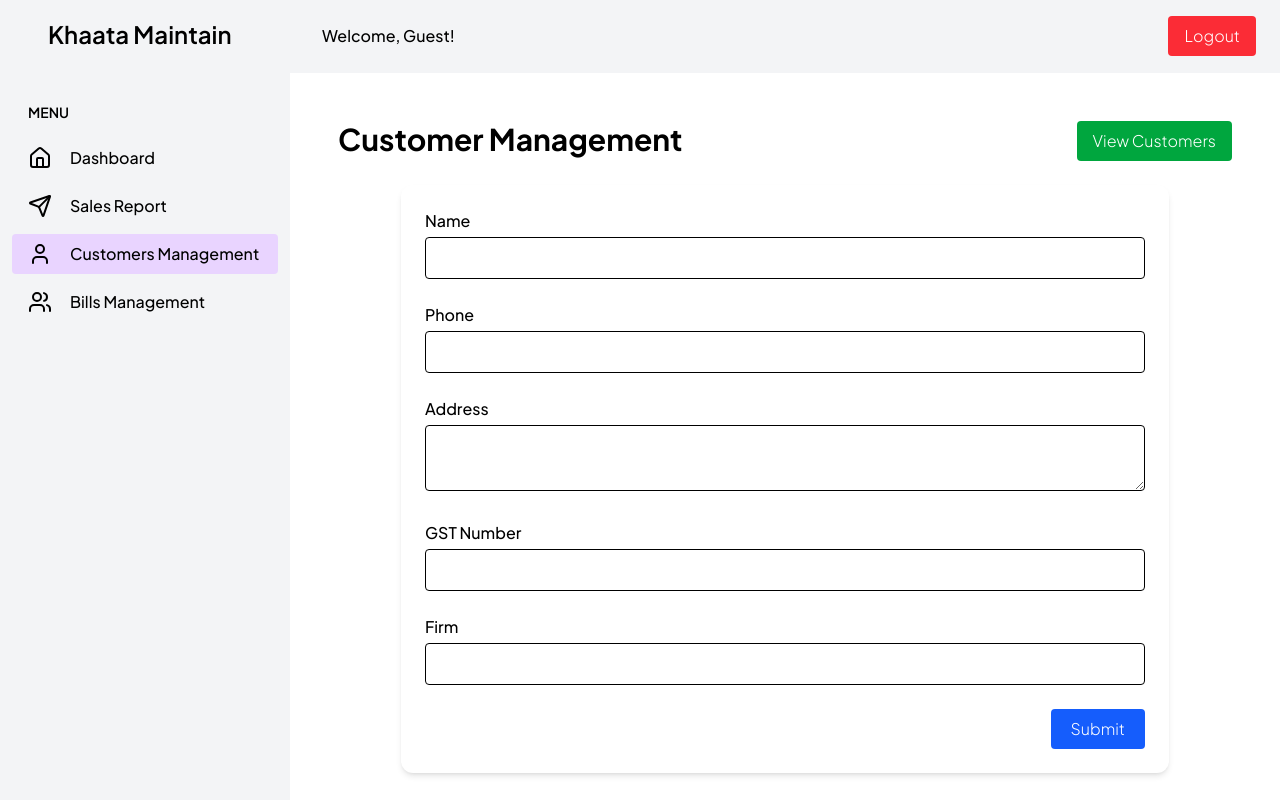
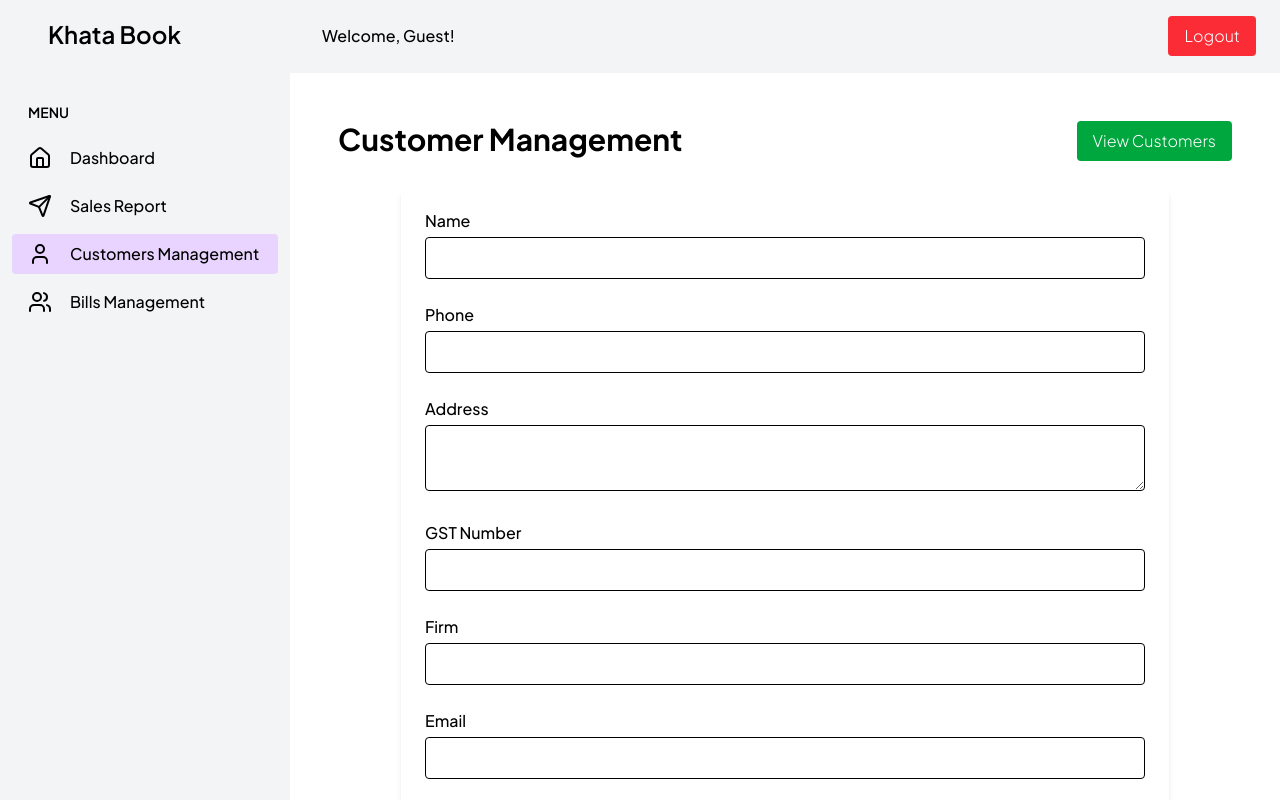
Before and after one commit to ak-2301/Saahayak-AI-Web, a React (Vite) app: page /customers in a window 1280 px wide. Both pictures are taken after a click on the button "Create Customer". Built offline with nearby package versions, Linux system fonts and the light colour scheme.

Commit message:
fix minor changes

```diff
--- a/src/components/common/Sidebar.jsx
+++ b/src/components/common/Sidebar.jsx
@@ -1,9 +1,5 @@
 import React, { useEffect, useRef } from "react";
 import { NavLink, useLocation } from "react-router-dom";
-import Logo from "../../assets/react.svg";
-import dashboard from "../../assets/Dashboard.svg";
-// eslint-disable-next-line
-import admin from "../../assets/react.svg";
 import { Home, Send, FileText, User, Users, Bell } from "lucide-react";
 
 const Sidebar = ({ sidebarOpen, setSidebarOpen }) => {
@@ -47,7 +43,7 @@ const Sidebar = ({ sidebarOpen, setSidebarOpen }) => {
       <div className="items-center justify-between ps-12 pt-5.5 lg:pt-4.5">
         <NavLink to="/" className="flex">
           {/* <img src={Logo} alt="Logo" width={"70%"} /> */}
-          <h1 className="text-2xl font-semibold"> Khaata Maintain</h1>
+          <h1 className="text-2xl font-semibold"> Khata Book</h1>
         </NavLink>
 
         <button
--- a/src/pages/Customer.jsx
+++ b/src/pages/Customer.jsx
@@ -20,6 +20,7 @@ const Customer = () => {
     name: '',
     phone: '',
     address: '',
+    email:'',
     gst: '',
     firm: '',
   });
@@ -35,8 +36,8 @@ const Customer = () => {
   );
 
   const customerBills = {
-    1: [{ date: '2025-07-06', status: 'Paid' }],
-    2: [{ date: '2025-07-05', status: 'Due' }],
+    1: [{ billNo:'B001',date: '2025-07-06', status: 'Paid' }],
+    2: [{ billNo:'B002', date: '2025-07-05', status: 'Due' },{billNo:'B003', date: '2025-07-05', status: 'Paid' }],
     3: [],
     4: [],
     5: [],
@@ -114,7 +115,7 @@ const Customer = () => {
             onSubmit={handleCreateCustomer}
             className="bg-white p-6 rounded-xl shadow-md space-y-6 max-w-3xl mx-auto"
           >
-            {['name', 'phone', 'address', 'gst', 'firm'].map((field) => (
+            {['name', 'phone', 'address', 'gst', 'firm','email'].map((field) => (
               <div key={field}>
                 <label className="block font-medium mb-1 capitalize">
                   {field === 'gst' ? 'GST Number' : field.replace(/^\w/, c => c.toUpperCase())}
@@ -164,6 +165,7 @@ const Customer = () => {
             <div className="grid grid-cols-1 md:grid-cols-2 gap-4 text-sm bg-gray-100 p-4 rounded">
               <p><strong>Name:</strong> {selectedCustomer.name}</p>
               <p><strong>Phone:</strong> {selectedCustomer.phone}</p>
+               <p><strong>Customer Id:</strong> {selectedCustomer.id}</p>
               <p><strong>Address:</strong> {selectedCustomer.address}</p>
               <p><strong>Firm:</strong> {selectedCustomer.firm}</p>
               <p><strong>GST:</strong> {selectedCustomer.gst || 'N/A'}</p>
@@ -173,6 +175,7 @@ const Customer = () => {
               <table className="min-w-full text-sm border border-gray-300">
                 <thead className="bg-gray-200">
                   <tr>
+                     <th className="px-4 py-2 border">Bill No</th>
                     <th className="px-4 py-2 border">Date</th>
                     <th className="px-4 py-2 border">Status</th>
                   </tr>
@@ -180,6 +183,7 @@ const Customer = () => {
                 <tbody>
                   {(customerBills[selectedCustomer.id] || []).map((bill, idx) => (
                     <tr key={idx}>
+                       <td className="px-4 py-2 border">{bill.billNo}</td>
                       <td className="px-4 py-2 border">{bill.date}</td>
                       <td className={`px-4 py-2 border ${bill.status === 'Paid' ? 'text-green-600' : 'text-red-600'}`}>
                         {bill.status}
@@ -203,6 +207,7 @@ const Customer = () => {
             <table className="min-w-full text-sm text-left border border-gray-200">
               <thead className="bg-gray-100">
                 <tr>
+                  <th className='px-4 py-2 border'>Customer Id</th>
                   <th className="px-4 py-2 border">Name</th>
                   <th className="px-4 py-2 border">Phone</th>
                   <th className="px-4 py-2 border">Firm</th>
@@ -215,6 +220,7 @@ const Customer = () => {
                     className="cursor-pointer hover:bg-gray-50"
                     onClick={() => handleSelectCustomer(cust)}
                   >
+                    <td className="px-4 py-2 border">{cust.name}</td>
                     <td className="px-4 py-2 border">{cust.name}</td>
                     <td className="px-4 py-2 border">{cust.phone}</td>
                     <td className="px-4 py-2 border">{cust.firm}</td>
```
